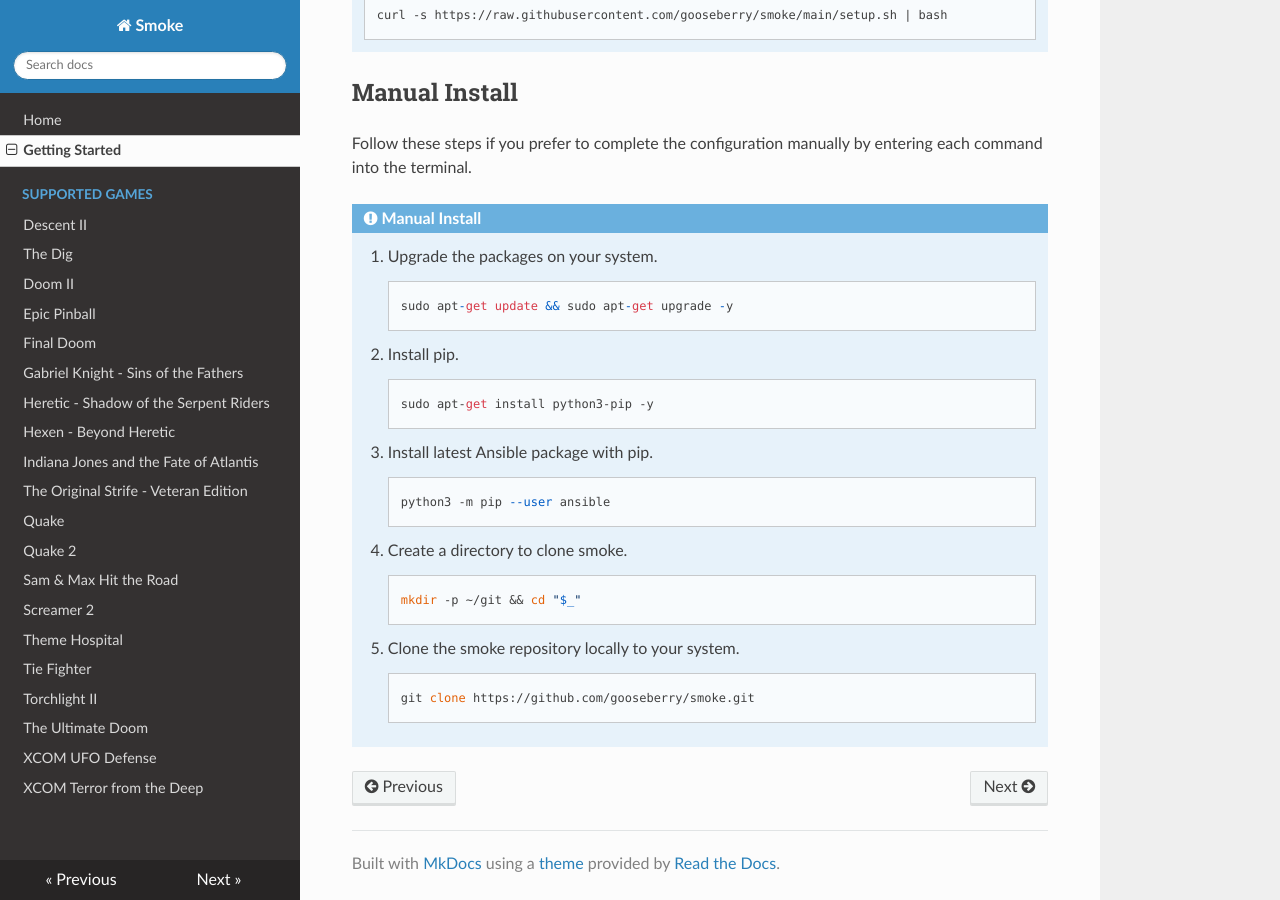
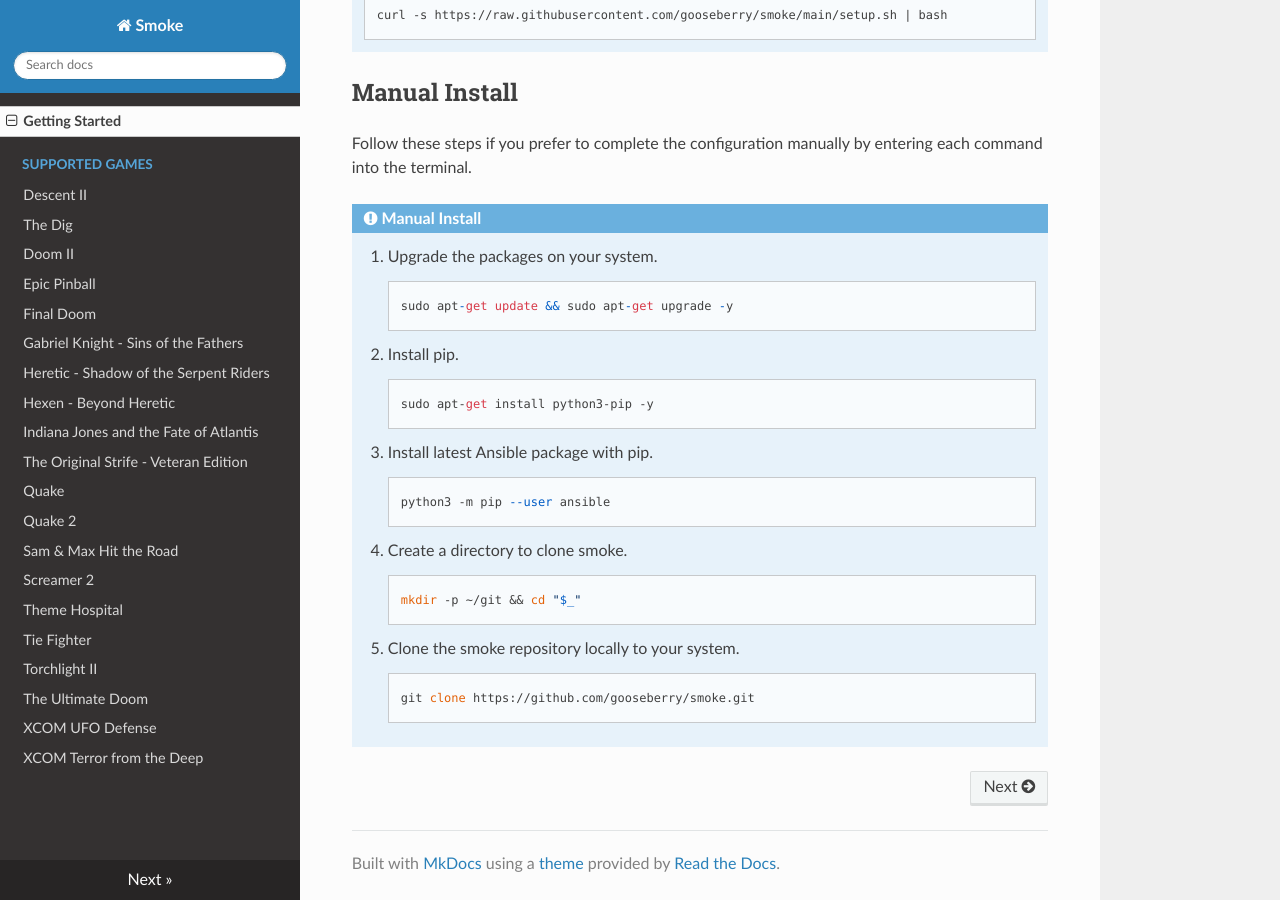
Before and after one commit to gooseberry/smoke, an MkDocs documentation site: the page built from docs/getting-started.md, in a window 1280 px wide and 900 px high, scrolled down 1319 px. Built offline with MkDocs 1.6.1, drawn with Linux system fonts in a browser that asks for light colours; nearby versions of some CDN libraries; some of the changed lines change nothing that is shown.

Commit message:
removed home entry from nav

```diff
--- a/mkdocs.yml
+++ b/mkdocs.yml
@@ -1,7 +1,6 @@
 site_name: Smoke
 site_url: https://gooseberry.github.io/smoke/
 nav:
-    - Home: "index.md"
     - Getting Started: "getting-started.md"
     - Supported Games:
         - Descent II: "games/descent-2.md"
```
